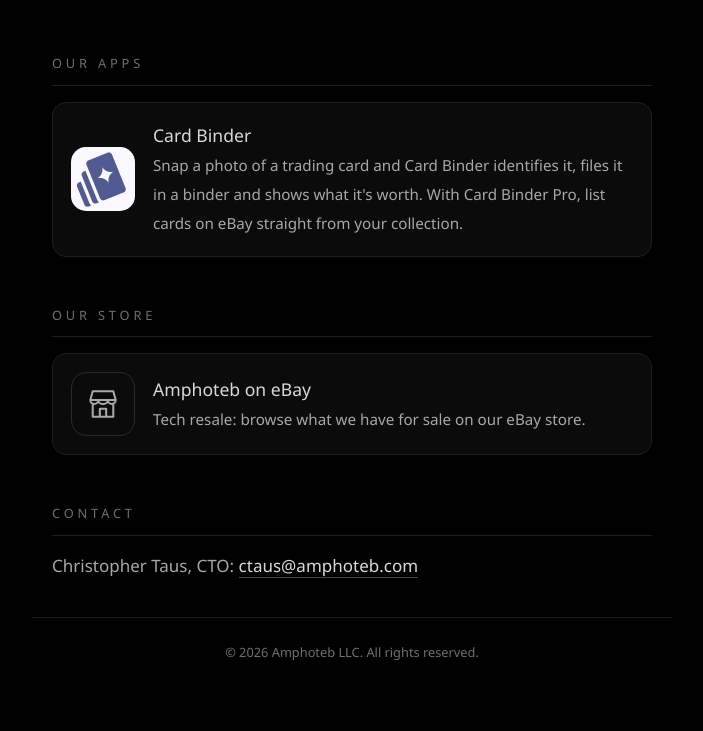
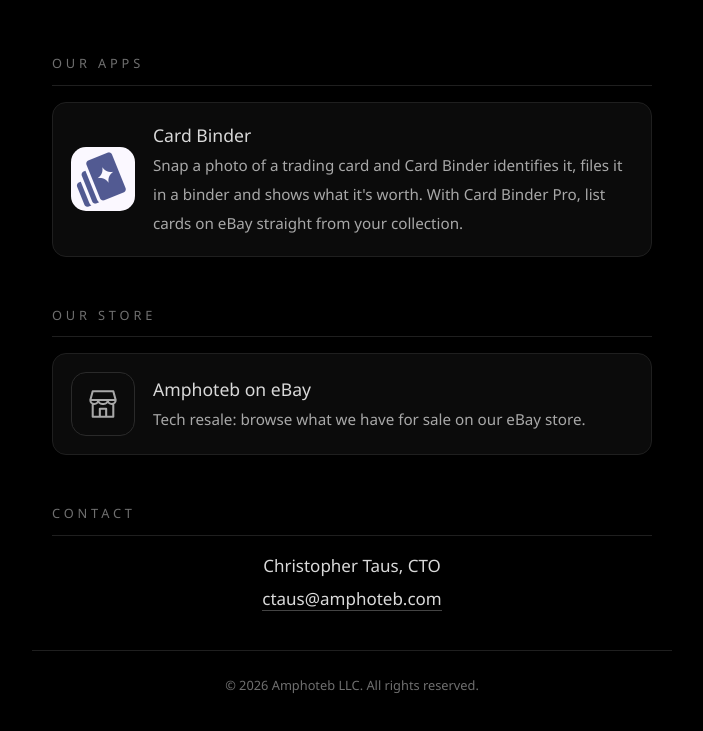
Before and after one commit to crmartinez239/amphoteb-site, a plain HTML site: page index.html in a window 1280 px wide. Shown: the part 205-936 px from the top of the page, without its empty margins (288-991 px from the left). Before the commit the page ends 909 px from the top, so only its background shows below. Drawn offline with Linux system fonts and the light colour scheme.

Commit message:
Contact: name and title above the email, centered

```diff
--- a/index.html
+++ b/index.html
@@ -42,7 +42,9 @@
   .app img { width: 64px; height: 64px; border-radius: 15px; flex: none; }
   .app strong { display: block; color: var(--bright); font-weight: 400; font-size: 1.1rem; }
   .app span { color: var(--text); font-size: 0.95rem; line-height: 1.5; }
+  .contact { text-align: center; }
   .contact p { margin: 4px 0; }
+  .contact .person { color: var(--bright); }
   .contact .label { color: var(--muted); display: inline-block; min-width: 90px; }
   footer {
     width: 100%; max-width: 640px; padding: 24px 20px 40px; text-align: center;
@@ -80,7 +82,8 @@
 
   <h2>Contact</h2>
   <div class="contact">
-    <p>Christopher Taus, CTO: <a href="mailto:ctaus@amphoteb.com">ctaus@amphoteb.com</a></p>
+    <p class="person">Christopher Taus, CTO</p>
+    <p><a href="mailto:ctaus@amphoteb.com">ctaus@amphoteb.com</a></p>
   </div>
 </main>
 <footer>&copy; 2026 Amphoteb LLC. All rights reserved.</footer>
```
